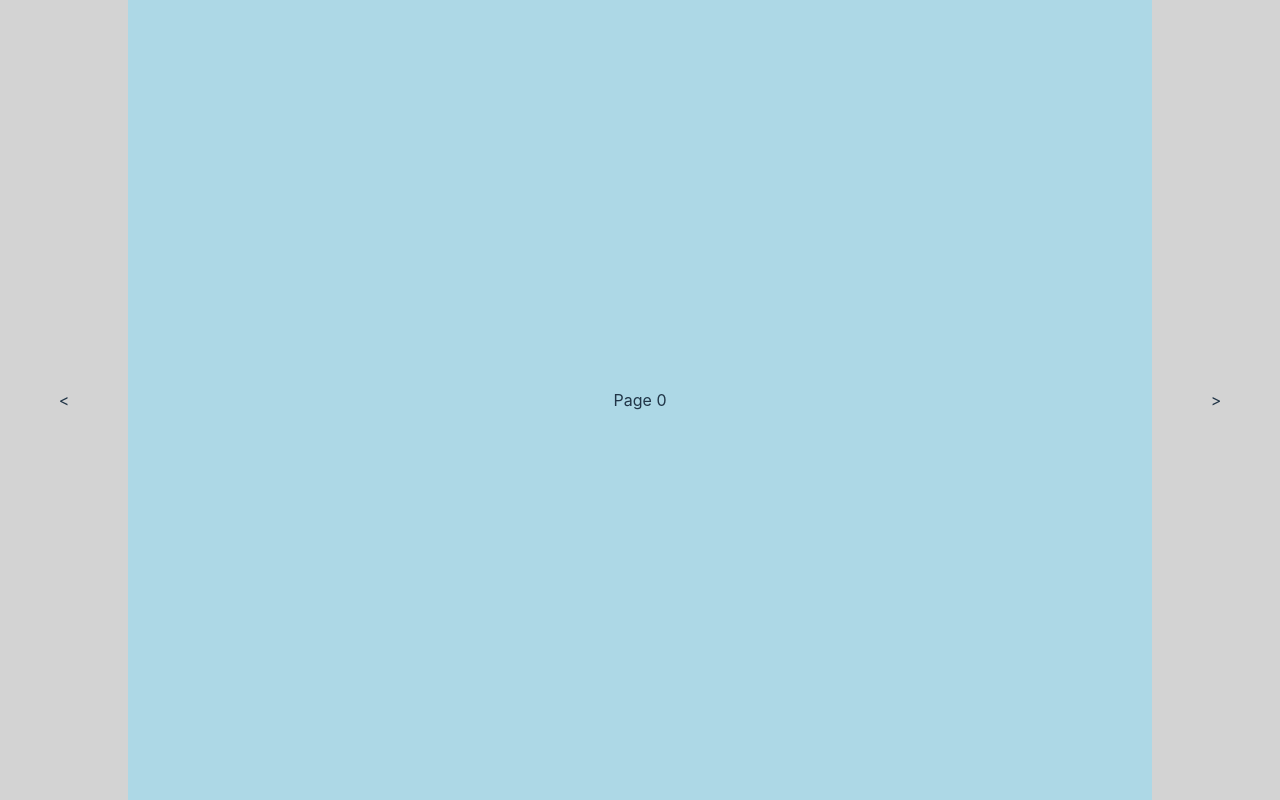
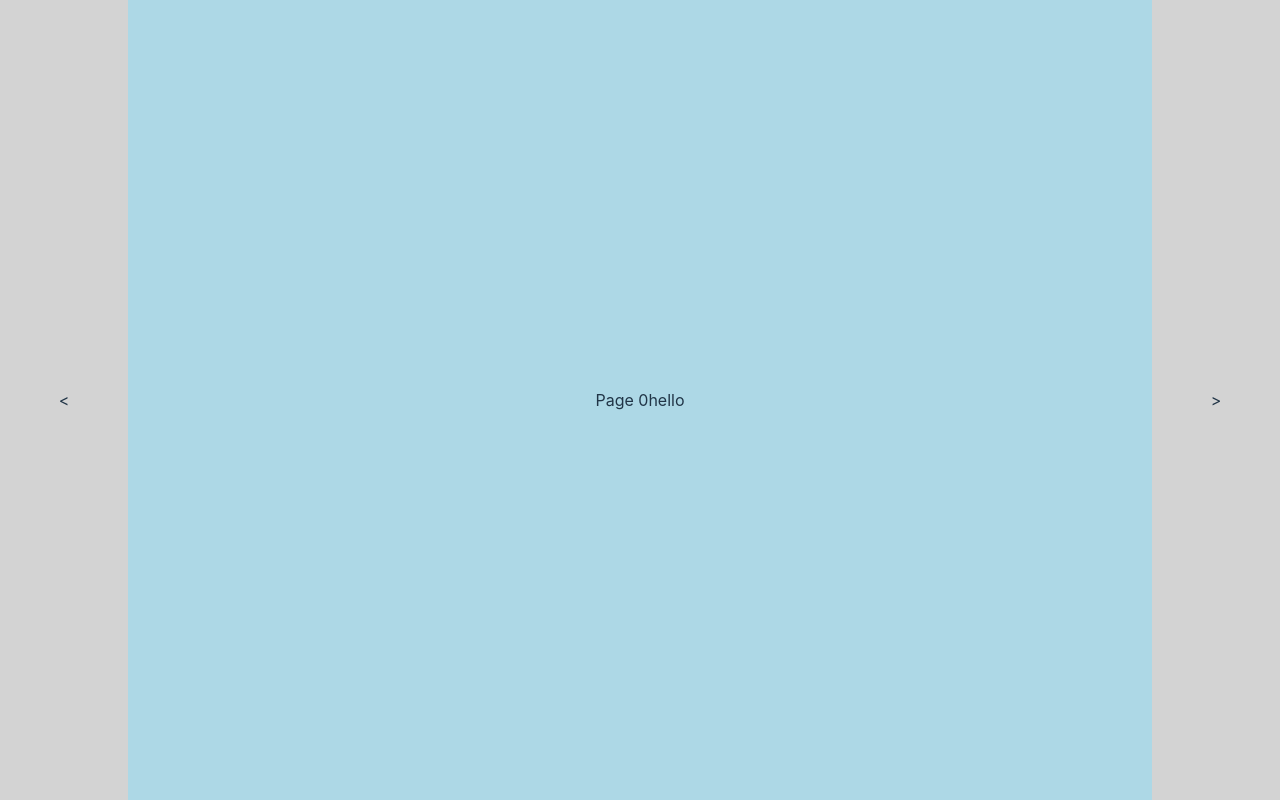
Before and after one commit to objarni/pair-programming-survival-kit, a React (Vite) app: page / in a window 1280 px wide. Built offline with nearby package versions, Linux system fonts and the light colour scheme.

Commit message:
texts array

```diff
--- a/src/App.tsx
+++ b/src/App.tsx
@@ -1,6 +1,11 @@
 import { useState } from 'react'
 import './App.css'
 
+
+const texts: string[] = [
+  "hello",
+  "world"
+]
 
 export default function App() {
   const [page, setPage] = useState<number>(0);
@@ -10,7 +15,10 @@ export default function App() {
           <div className="arrow" onClick={() => setPage(page-1)}>
             &lt;
           </div>
-          <div className="content">Page {page}</div>
+          <div className="content">
+            Page {page}
+            {texts[page]}
+          </div>
           <div className="arrow" onClick={() => setPage(page+1)}>
             &gt;
           </div>
```
